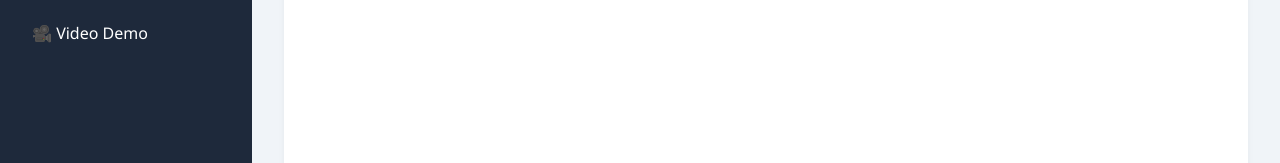
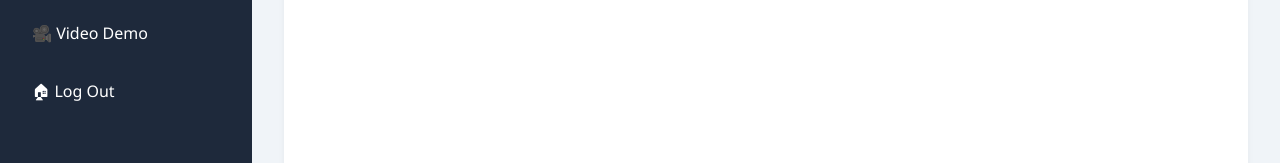
Before and after one commit to mzhu296/robot_arm_project, a Vue app in the folder repo/: page /controlPanel in a window 1280 px wide. Shown: the part 312-475 px from the top of the page. Built offline with nearby package versions, Linux system fonts and the light colour scheme.

Commit message:
added log out feature

```diff
--- a/repo/src/components/ControlPanel.js
+++ b/repo/src/components/ControlPanel.js
@@ -130,7 +130,8 @@ const ControlPanel = () => {
     { label: '⚙️ Settings',   route: '/settings' },
     { label: '📜 Logs',       route: '/logs' },
     { label: '📖 User Manual',route: '/userManual' },
-    { label: '🎥 Video Demo', route: '/video-demo' }
+    { label: '🎥 Video Demo', route: '/video-demo' },
+    { label: ' 🏠︎ Log Out', route: '/' }
   ];
 
   const handleNavigation = (page, route) => {
```
